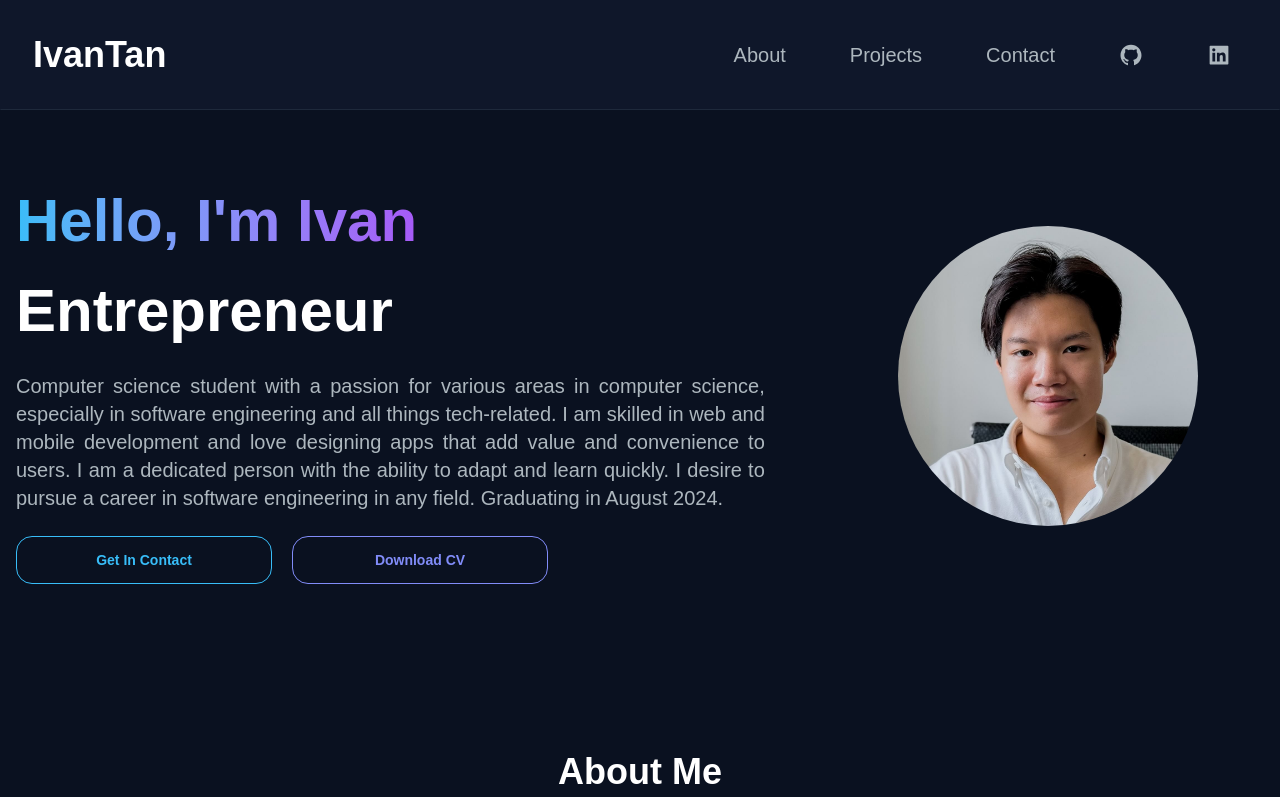
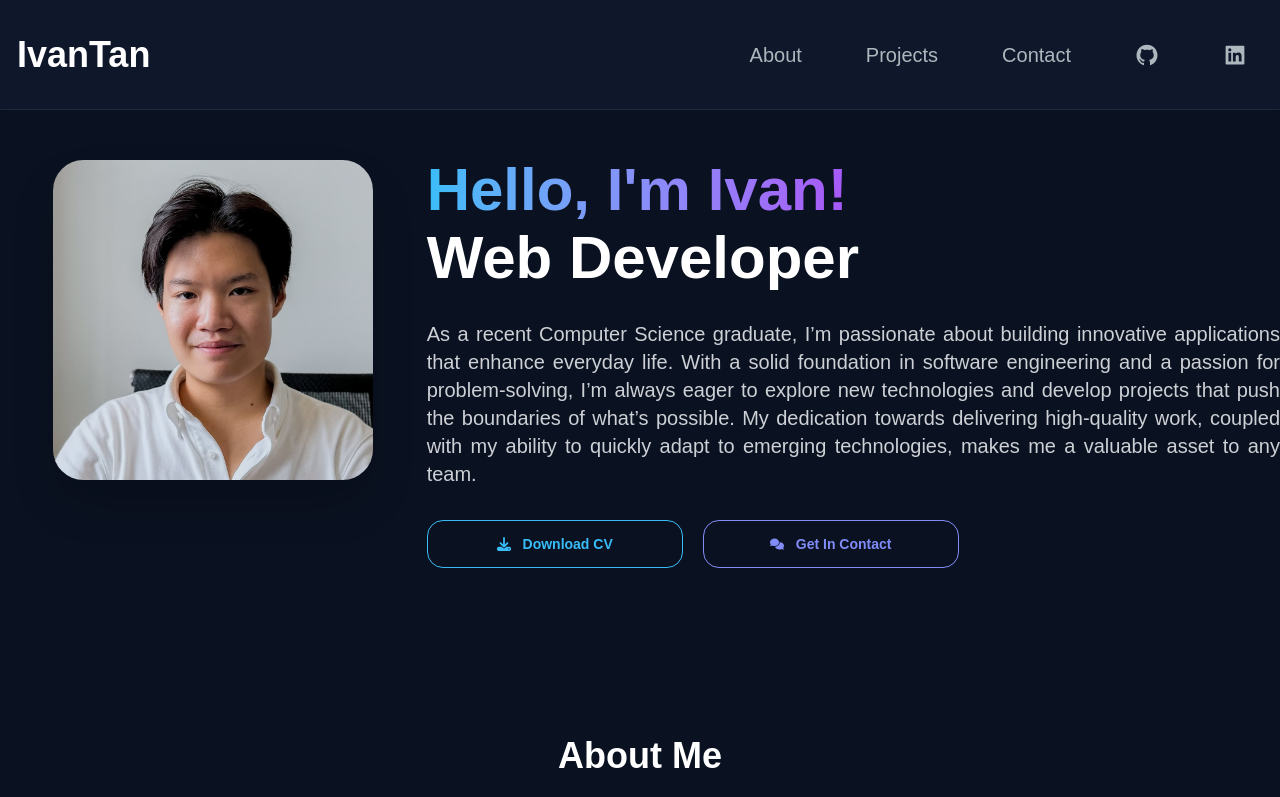
Before and after one commit to IvanTan02/portfolio-website, a Next.js app: page / in a window 1280 px wide. Shown: the top 797 px of the page. Built offline with nearby package versions, Linux system fonts and the light colour scheme.

Commit message:
revamp hero section

```diff
--- a/src/app/page.tsx
+++ b/src/app/page.tsx
@@ -10,7 +10,7 @@ export default function Home() {
   return (
     <main className="flex flex-col min-h-screen bg-base-300">
       <Navbar />
-      <div className="container mt-24 mx-auto p-4">
+      <div className="container mt-24 mx-auto">
         <section id="hero" className="mb-10"><HeroSection /></section>
         {/* <section id="achievements"><AchievementSection /></section> */}
         <section id="about" style={{ scrollMarginTop: '120px' }}><AboutSection /></section>
--- a/src/components/common/navbar/Navbar.module.css
+++ b/src/components/common/navbar/Navbar.module.css
@@ -8,7 +8,7 @@
 .navbar {
   @apply flex flex-wrap justify-between items-center;
   @apply mx-auto;
-  @apply p-4 lg:p-8;
+  @apply p-4 lg:py-8;
 }
 
 .navbar_logo {
--- /dev/null
+++ b/src/components/home/hero/HeroSection.module.css
@@ -0,0 +1,17 @@
+.hero_text_container {
+  @apply place-self-center justify-self-start;
+  @apply text-center lg:text-left;
+}
+
+.hero_title_container {
+  @apply text-4xl md:text-5xl lg:text-6xl text-white font-extrabold;
+}
+
+.hero_title {
+  @apply text-transparent;
+  @apply bg-clip-text bg-gradient-to-r from-primary via-purple-500 to-secondary;
+}
+
+.hero_summary {
+  @apply text-base md:text-lg lg:text-xl text-justify text-neutral-content
+}
--- a/src/components/home/hero/HeroSection.tsx
+++ b/src/components/home/hero/HeroSection.tsx
@@ -1,50 +1,51 @@
-'use client';
-import React from 'react'
-import Image from 'next/image'
+"use client";
+import React from "react"
+import Image from "next/image"
 
-import { TypeAnimation } from 'react-type-animation';
-import { motion } from 'framer-motion';
-import { CONSTANTS } from '@/environments/constant';
-import Link from 'next/link';
+import { TypeAnimation } from "react-type-animation";
+import { motion } from "framer-motion";
+import { CONSTANTS } from "@/environments/constant";
+import Link from "next/link";
+import { FaDownload, FaComments } from "react-icons/fa6";
+import styles from "./HeroSection.module.css";
 
 const HeroSection = () => {
   return (
-    <section className='lg:py-16'>
-      <motion.div initial={{ opacity: 0, scale: 0.5 }} animate={{ opacity: 1, scale: 1 }} transition={{ duration: 0.5 }} className='grid grid-cols-1 md:grid-cols-12'>
+    <section className="lg:py-16">
+      <motion.div initial={{ opacity: 0, scale: 0.5 }} animate={{ opacity: 1, scale: 1 }} transition={{ duration: 0.5 }} className="grid grid-cols-1 lg:grid-cols-12">
 
-        {/* Hero Text */}
-        <div className='col-span-8 place-self-center text-center sm:text-left justify-self-start'>
-          <h1 className='text-white mb-4 text-4xl sm:text-5xl lg:text-6xl lg:leading-normal font-extrabold'>
-            <div className="text-transparent bg-clip-text bg-gradient-to-r from-primary via-purple-500 to-secondary hover:bg-slate-200">{`Hello, I'm Ivan`}</div>
-            <TypeAnimation
-              sequence={[
-                'Web Developer',
-                2000,
-                'Entrepreneur',
-                2000,
-                'Chelsea FC Fan',
-                2000,
-              ]}
-              wrapper="span"
-              speed={30}
-              repeat={Infinity}
-            />
-          </h1>
-          <p className='text-[#ADB7BE] text-base sm:text-lg lg:text-xl mb-6 text-justify' style={{ maxWidth: '90%' }}>{CONSTANTS.heroContent.summary}</p>
-          <div className="">
-            {/* <button className='px-6 py-3 w-full sm:w-fit rounded-full mr-4 mb-4 sm:mb-0 bg-gradient-to-r from-blue-500 via-primary-500 to-secondary-500 hover:bg-slate-200 text-white'>Hire Me</button> */}
-            {/* <button className='px-1 py-1 w-full sm:w-fit rounded-full bg-transparent bg-gradient-to-r from-blue-500 via-primary-500 to-secondary-500 hover:bg-slate-800 text-white'>
-              <span className="block bg-[#121212] hover:bg-slate-800 rounded-full px-5 py-2">Download CV</span>
-            </button> */}
-            <button className="btn btn-outline btn-wide btn-primary rounded-2xl mr-5"><Link href="#contact">Get In Contact</Link></button>
-            <button className="btn btn-outline btn-wide btn-secondary rounded-2xl">Download CV</button>
+        {/* Personal Portrait */}
+        <div className="col-span-4 mb-10 lg:mb-0">
+          <div className="flex justify-center items-center">
+            <Image className="rounded-badge w-[200px] h-[200px] md:w-[250px] md:h-[250px] xl:w-[320px] xl:h-[320px] shadow-2xl" src="/images/profile-picture.jpg" alt="Portrait of Ivan Tan" width={300} height={500} />
           </div>
         </div>
 
-        {/* Personal Portrait */}
-        <div className='col-span-4 mt-10 lg:mt-0'>
-          <div className='flex justify-center items-center h-[250px] w-[250px] lg:h-[400px] lg:w-[400px]'>
-            <Image className='rounded-full' src='/images/profile-picture.jpg' alt='Portrait of Ivan Tan' width={300} height={500} />
+        {/* Hero Text */}
+        <div className={`col-span-8 ${styles.hero_text_container}`}>
+          <h1 className={`${styles.hero_title_container} mb-8`}>
+            <div className={`${styles.hero_title} mb-2`}>{CONSTANTS.heroContent.heroTitle}</div>
+            <TypeAnimation sequence={CONSTANTS.heroContent.typeAnimationSequence} wrapper="span" speed={30} repeat={Infinity} />
+          </h1>
+          <p className={`${styles.hero_summary} mb-8`}>{CONSTANTS.heroContent.summary}</p>
+          <div className="">
+
+            <Link target="_blank" href={CONSTANTS.socialLinks.Resume}>
+              <button className="btn btn-outline btn-wide btn-primary rounded-2xl mr-5">
+                <div className="flex flex-row justify-center items-center">
+                  <FaDownload className="mr-3" />
+                  <p>Download CV</p>
+                </div>
+              </button>
+            </Link>
+            <Link href="#contact">
+              <button className="btn btn-outline btn-wide btn-secondary rounded-2xl">
+                <div className="flex flex-row justify-center items-center">
+                  <FaComments className="mr-3" />
+                  <p>Get In Contact</p>
+                </div>
+              </button>
+            </Link>
           </div>
         </div>
       </motion.div>
--- a/src/environments/constant.ts
+++ b/src/environments/constant.ts
@@ -1,11 +1,23 @@
+
+const HERO_TYPE_ANIMATION_INTERVAL = 2500;
 
 export const CONSTANTS = {
   socialLinks: {
     GitHub: `https://github.com/IvanTan02`,
-    LinkedIn: `https://www.linkedin.com/in/ivantan02/`
+    LinkedIn: `https://www.linkedin.com/in/ivantan02/`,
+    Resume: `https://ivantan-portfolio.s3.ap-southeast-2.amazonaws.com/IvanTan-Resume.pdf`
   },
   heroContent: {
-    summary: `Computer science student with a passion for various areas in computer science, especially in software engineering and all things tech-related. I am skilled in web and mobile development and love designing apps that add value and convenience to users. I am a dedicated person with the ability to adapt and learn quickly. I desire to pursue a career in software engineering in any field. Graduating in August 2024.`
+    heroTitle: `Hello, I'm Ivan!`,
+    typeAnimationSequence: [
+      'Software Engineer',
+      HERO_TYPE_ANIMATION_INTERVAL,
+      'Web Developer',
+      HERO_TYPE_ANIMATION_INTERVAL,
+      'Mobile Developer',
+      HERO_TYPE_ANIMATION_INTERVAL,
+    ],
+    summary: `As a recent Computer Science graduate, I’m passionate about building innovative applications that enhance everyday life. With a solid foundation in software engineering and a passion for problem-solving, I’m always eager to explore new technologies and develop projects that push the boundaries of what’s possible. My dedication towards delivering high-quality work, coupled with my ability to quickly adapt to emerging technologies, makes me a valuable asset to any team.`
   }
 
 }
```
